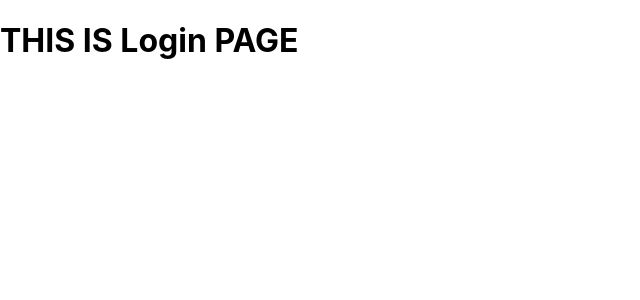
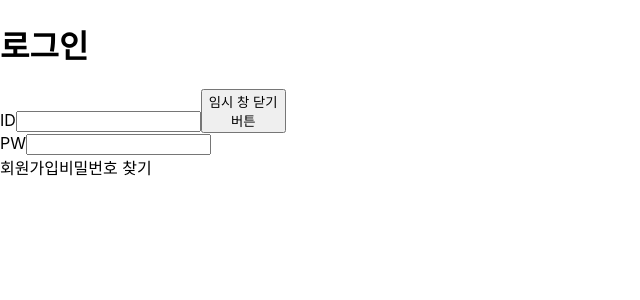
Before and after one commit to kwork9237/Interview-GO_Frontend, a React (Create React App) app: page /login in a window 1280 px wide. Shown: the top 300 px of the page, without its empty margins (0-640 px from the left). Built offline with nearby package versions, Linux system fonts and the light colour scheme.

Commit message:
LoginPage.jsx파일 수정

```diff
--- a/src/member/LoginPage.jsx
+++ b/src/member/LoginPage.jsx
@@ -1,9 +1,55 @@
 // 로그인 페이지입니다.
 // 로그인 프론트는 이곳에 구현해주세요.
 
+import React, { useState } from 'react';
+// import './Login.css';
+
 const Login = () => {
+    // 입력값을 관리하기 위한 상태 (필요 시 사용)
+    const [id, setId] = useState('');
+    const [password, setPassword] = useState('');
+
     return (
-        <h1>THIS IS Login PAGE</h1>
+        <div className="login-page">
+            <div className="login-container">
+                {/* 타이틀 */}
+                <h1 className="login-title">로그인</h1>
+
+                {/* ID 입력 섹션 */}
+                <div className="input-row">
+                    <label className="input-label">ID</label>
+                    <input
+                        type="text"
+                        className="custom-input"
+                        value={id}
+                        onChange={(e) => setId(e.target.value)}
+                    />
+                    {/* 디자인에 맞춰 ID 옆에 배치된 닫기 버튼 */}
+                    <button className="close-btn" onClick={() => alert('닫기 버튼 클릭')}>
+                        임시 창 닫기<br/>버튼
+                    </button>
+                </div>
+
+                {/* PW 입력 섹션 */}
+                <div className="input-row">
+                    <label className="input-label">PW</label>
+                    <input
+                        type="password"
+                        className="custom-input"
+                        value={password}
+                        onChange={(e) => setPassword(e.target.value)}
+                        // PW 쪽은 버튼이 없으므로 ID 입력창과 길이를 맞추거나 스타일 조정
+                        style={{ marginRight: '100px' }}
+                    />
+                </div>
+
+                {/* 하단 링크 섹션 */}
+                <div className="footer-links">
+                    <span className="link-text">회원가입</span>
+                    <span className="link-text">비밀번호 찾기</span>
+                </div>
+            </div>
+        </div>
     );
 }
 
```
